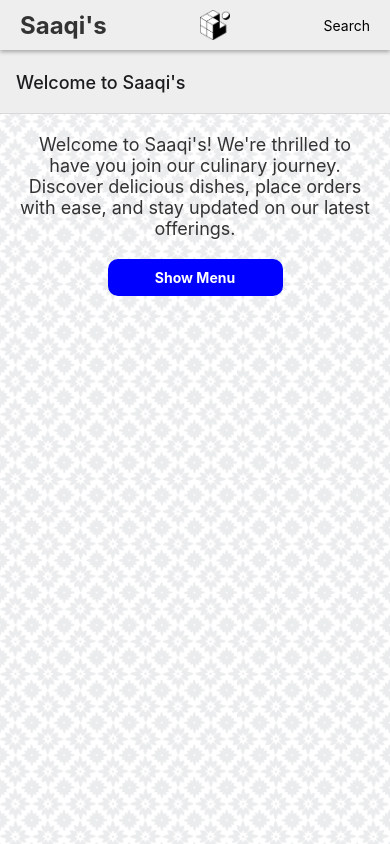
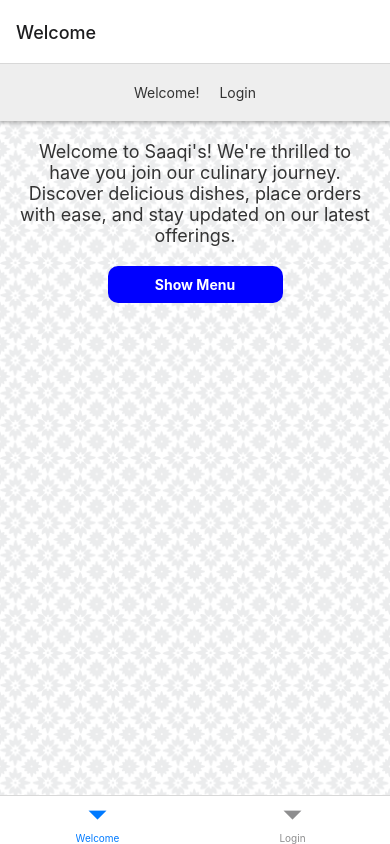
Before and after one commit to saaqi/native-react-practice, a React Native app: screen /Welcome in a window 390 px wide. Built offline with nearby package versions, Linux system fonts and the light colour scheme.

Commit message:
tab naigation start

```diff
--- a/App.js
+++ b/App.js
@@ -1,35 +1,54 @@
-import { SafeAreaView, useColorScheme } from 'react-native';
+import { SafeAreaView, useColorScheme, Image } from 'react-native';
 import { NavigationContainer } from '@react-navigation/native'
-import { createNativeStackNavigator } from '@react-navigation/native-stack';
-import Header from './components/Header'
+// import { createNa  tiveStackNavigator } from '@react-navigation/native-stack';
+import { createBottomTabNavigator } from '@react-navigation/bottom-tabs';
 import WelcomeScreen from './components/WelcomeScreen'
 import LoginForm from './components/LoginForm';
 
 
 export default function App() {
   const colorScheme = useColorScheme()
-  const Stack = createNativeStackNavigator()
+  // const Stack = createNativeStackNavigator()
+  const BottomTab = createBottomTabNavigator()
+  const isDark = colorScheme === 'dark'
+  const HeaderLogo = () => {
     return (
-    <>
+      <Image
+        source={require('./assets/snack-icon.png')}
+        style={{
+          resizeMode: 'contain',
+          height: 30,
+          width: 30,
+          alignSelf: 'center',
+        }}
+        accessible={true}
+        accessibilityLabel={"Saaqi's Logo"}
+      />
+    )
+  }
+
+  return (
     <NavigationContainer>
       <SafeAreaView style={{
         flex: 1,
-          backgroundColor: colorScheme === 'dark' ? '#333' : 'white',
-          color: colorScheme === 'dark' ? '#fefefe' : '#333',
+        backgroundColor: isDark ? '#333' : 'white',
+        color: isDark ? '#fefefe' : '#333',
       }}>
-
-          <Header />
-          <Stack.Navigator
+        {/* <Stack.Navigator
           initialRouteName='Welcome'
           screenOptions={{
             // headerShown: false,
-              headerStyle: {
-                backgroundColor: '#eee'
-              }
+            headerStyle: { backgroundColor: isDark ? '#333' : '#fefefe' },
+            headerTintColor: isDark ? '#fefefe' : '#333',
+            headerTitleAlign: 'center',
+            headerTitleStyle: { fontWeight: 'bold' }
           }}
         >
           <Stack.Screen
-              options={{ title: 'Welcome to Saaqi\'s' }}
+            options={{
+              title: 'Welcome to Saaqi\'s',
+              headerTitle: (props) => <HeaderLogo {...props} />,
+            }}
             name="Welcome"
             component={WelcomeScreen}
           />
@@ -38,9 +57,12 @@
             name="Login"
             component={LoginForm}
           />
-          </Stack.Navigator>
+        </Stack.Navigator> */}
+        <BottomTab.Navigator>
+          <BottomTab.Screen name="Welcome" component={WelcomeScreen} />
+          <BottomTab.Screen name="Login" component={LoginForm} />
+        </BottomTab.Navigator>
       </SafeAreaView>
     </NavigationContainer>
-    </>
   );
 }
--- a/components/Header.js
+++ b/components/Header.js
@@ -1,6 +1,6 @@
-import { View, Text, StyleSheet, Image, useColorScheme } from "react-native"
+import { View, Text, StyleSheet, Image, useColorScheme, Pressable } from "react-native"
 
-function Header() {
+function Header({ navigation }) {
   const isDark = useColorScheme() === 'dark';
   return (
     <View style={[
@@ -23,9 +23,21 @@
         accessible={true}
         accessibilityLabel={"Saaqi's Logo"}
       />
-      <Text style={styles.navigationButton}>
-        Search
-      </Text>
+      <View style={[
+        styles.navigationBar,
+        {
+          color: isDark ? '#fefefe' : '#333',
+          flexDirection: 'row',
+          gap: 20
+        }
+      ]}>
+        <Pressable onPress={() => navigation.navigate('Welcome')}>
+          <Text style={{ color: isDark ? '#fefefe' : '#333' }}>Welcome!</Text>
+        </Pressable>
+        <Pressable onPress={() => navigation.navigate('Login')}>
+          <Text style={{ color: isDark ? '#fefefe' : '#333' }}>Login</Text>
+        </Pressable>
+      </View>
     </View>
   )
 }
@@ -54,7 +66,7 @@
     alignSelf: 'center'
   },
 
-  navigationButton: {
+  navigationBar: {
     alignSelf: 'center'
   },
 
--- a/components/WelcomeScreen.js
+++ b/components/WelcomeScreen.js
@@ -5,13 +5,14 @@
   SafeAreaView,
   useColorScheme,
   ImageBackground,
+  Pressable
   // useWindowDimensions,
 } from 'react-native'
 // const { width, height, fontScale } = useWindowDimensions();
 
 import SectionListEx from './rn-components/SectionList'
 
-const WelcomeScreen = () => {
+const WelcomeScreen = ({ navigation }) => {
   const isDark = useColorScheme() === 'dark';
   const backGroundImage = isDark ? require('../assets/moroccan-flower-dark.png') : require('../assets/moroccan-flower.png')
   return (
@@ -21,6 +22,31 @@
         color: isDark ? '#fefefe' : '#333',
       }
     ]}>
+      <View style={[
+        styles.headerContainer,
+        {
+          backgroundColor: isDark ? '#333' : '#eee',
+        }
+      ]}>
+        <View style={[
+          {
+            color: isDark ? '#fefefe' : '#333',
+            flexDirection: 'row',
+            gap: 20,
+            alignContent: 'center',
+            justifyContent: 'center',
+            flex: 1,
+            padding: 10
+          }
+        ]}>
+          <Pressable onPress={() => navigation.navigate('Welcome')}>
+            <Text style={{ color: isDark ? '#fefefe' : '#333' }}>Welcome!</Text>
+          </Pressable>
+          <Pressable onPress={() => navigation.navigate('Login')}>
+            <Text style={{ color: isDark ? '#fefefe' : '#333' }}>Login</Text>
+          </Pressable>
+        </View>
+      </View>
       <ImageBackground
         source={backGroundImage}
         resizeMode='repeat'
@@ -35,9 +61,7 @@
           }}>
             Welcome to Saaqi's! We're thrilled to have you join our culinary journey. Discover delicious dishes, place orders with ease, and stay updated on our latest offerings.
           </Text>
-
           <SectionListEx />
-
         </View>
       </ImageBackground>
     </SafeAreaView>
@@ -49,6 +73,18 @@
 const styles = StyleSheet.create({
   container: {
     flex: 1,
+  },
+
+  headerContainer: {
+    justifyContent: 'flex-start',
+    backgroundColor: '#eee',
+    width: '100%',
+    boxShadow: '0px 2px 4px rgba(0,0,0, 0.3)',
+    paddingVertical: 10,
+    paddingHorizontal: 20,
+    zIndex: 1,
+    flexDirection: 'row',
+    justifyContent: 'space-between'
   },
 
   innerContainer: {
--- a/package.json
+++ b/package.json
@@ -11,6 +11,7 @@
   "dependencies": {
     "@expo/metro-runtime": "~3.2.3",
     "@react-native-community/hooks": "^3.0.0",
+    "@react-navigation/bottom-tabs": "^6.6.1",
     "@react-navigation/native": "^6.1.18",
     "@react-navigation/native-stack": "^6.11.0",
     "@react-navigation/stack": "^6.4.1",
```
Also changed, not shown: 1 other file (tests, documents, lock files or other folders). Lines whose indentation alone changed are shown as unchanged.
